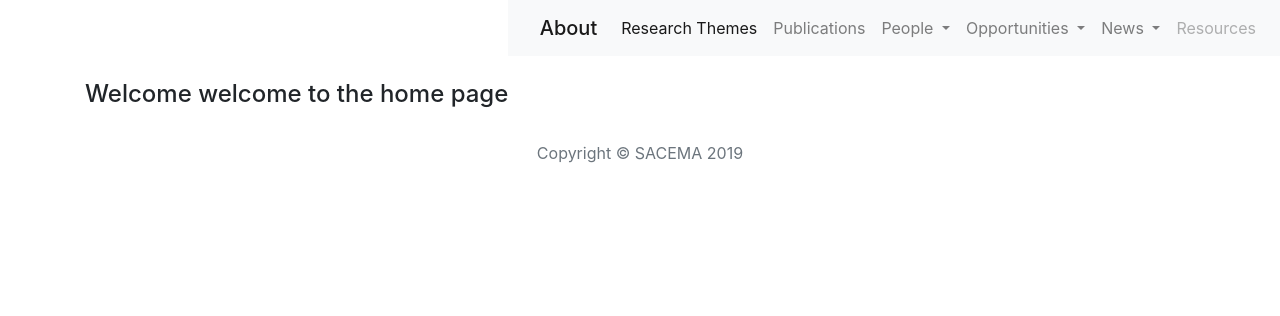
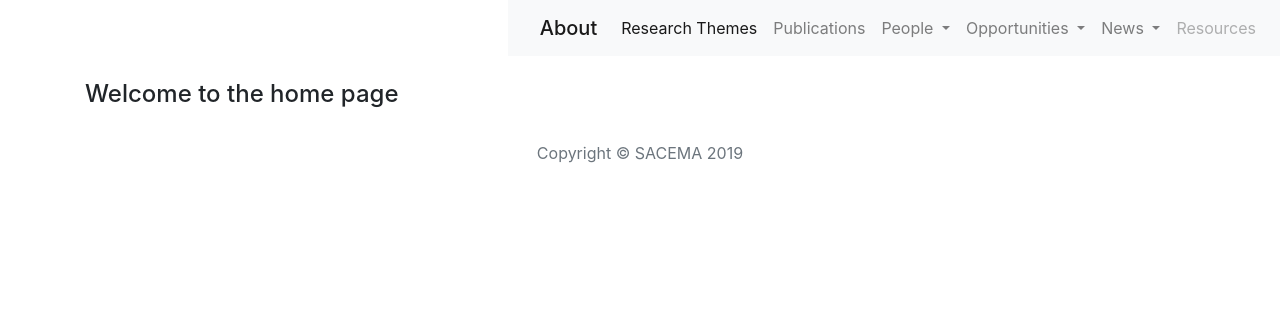
Before and after one commit to Kibnelson/myproject, a Django app: page / in a window 1280 px wide. Shown: the top 316 px of the page. Run offline with Django 3.2, Linux system fonts and the light colour scheme; some libraries are stand-ins or nearby versions.

Commit message:
Corrected templates

```diff
--- a/myapp/templates/home.html
+++ b/myapp/templates/home.html
@@ -1,5 +1,5 @@
 {% extends 'basenew.html' %}
 {%block title%} Home {% endblock %}
 {% block content %}
-<h4>Welcome welcome to the home page</h4>
+<h4>Welcome to the home page</h4>
 {% endblock %}
```
